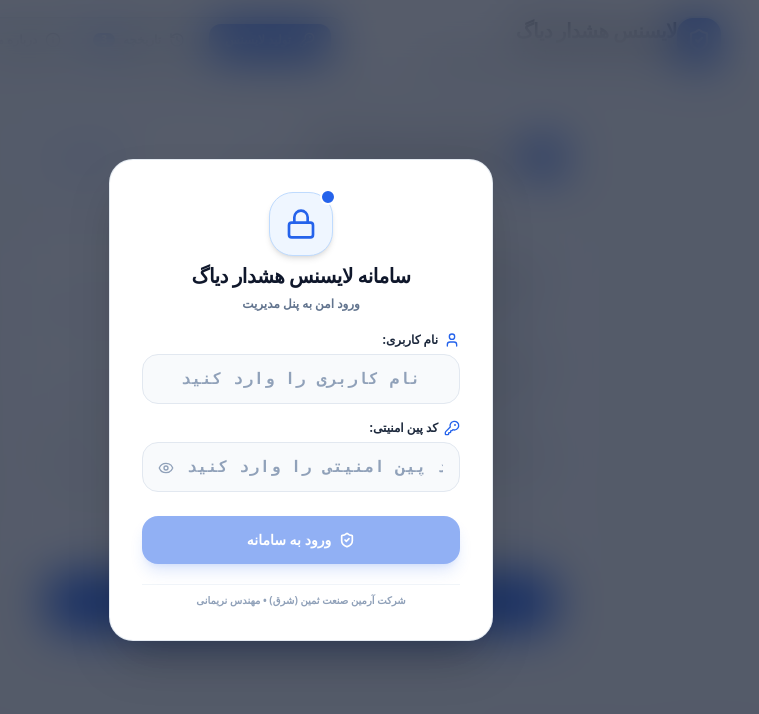
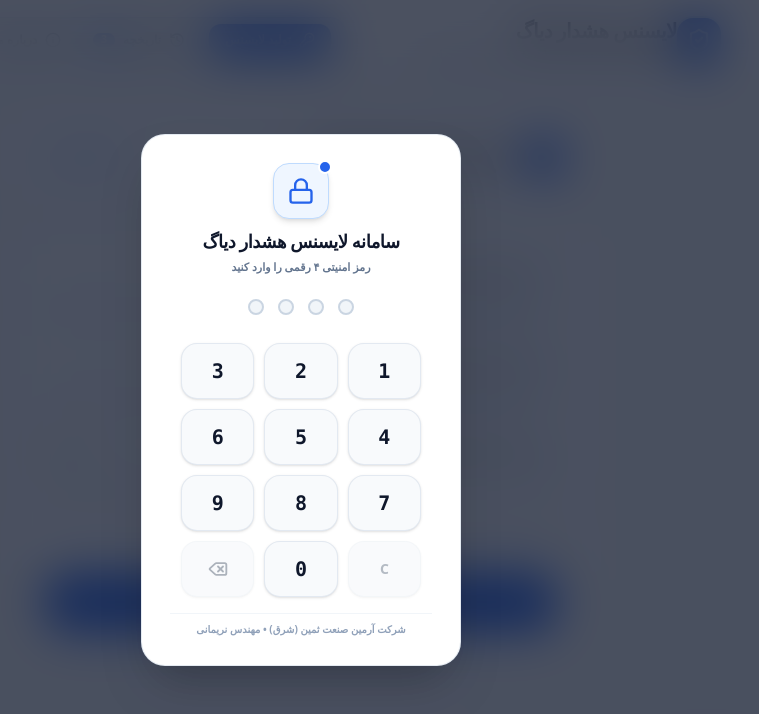
Before and after one commit to RezaNarimani375/Code_Manager, a React (Vite) app: page / in a window 1280 px wide. Shown: the top 714 px of the page, without its empty margins (339-1098 px from the left). Built offline with nearby package versions, Linux system fonts and the light colour scheme.

Commit message:
feat: refactor lock screen to use numeric passcode
Simplify authentication by replacing username/pin fields with a 4-digit passcode input and updating the UI components.

```diff
--- a/src/components/LockScreen.tsx
+++ b/src/components/LockScreen.tsx
@@ -1,13 +1,11 @@
 import React, { useState } from 'react';
 import {
-  KeyRound,
   Lock,
   Unlock,
-  Eye,
-  EyeOff,
   AlertCircle,
   CheckCircle2,
-  User,
+  Delete,
+  RotateCcw,
   ShieldCheck
 } from 'lucide-react';
 
@@ -15,164 +13,169 @@ interface LockScreenProps {
   onUnlock: () => void;
 }
 
-const REQUIRED_USERNAME = "f.nrimany";
-const REQUIRED_PIN_CODE = "09198673298a";
+const REQUIRED_PASSCODE = "1405";
 
 export const LockScreen: React.FC<LockScreenProps> = ({ onUnlock }) => {
-  // Read remembered username from localStorage
-  const [username, setUsername] = useState<string>(() => {
-    return localStorage.getItem('hoshdar_remembered_username') || '';
-  });
-
-  const [pinInput, setPinInput] = useState('');
-  const [showPassword, setShowPassword] = useState(false);
+  const [enteredDigits, setEnteredDigits] = useState<string>('');
   const [errorMsg, setErrorMsg] = useState<string | null>(null);
   const [isUnlockedSuccess, setIsUnlockedSuccess] = useState(false);
+  const [isShaking, setIsShaking] = useState(false);
 
-  // Critical fix for iOS: When keyboard is dismissed, reset window scroll to 0
-  const handleInputBlur = () => {
-    window.scrollTo({ top: 0, left: 0, behavior: 'instant' });
-    document.body.scrollTop = 0;
-    document.documentElement.scrollTop = 0;
+  const handleDigitPress = (digit: string) => {
+    if (isUnlockedSuccess) return;
+    setErrorMsg(null);
+
+    if (enteredDigits.length >= 4) return;
+
+    const nextDigits = enteredDigits + digit;
+    setEnteredDigits(nextDigits);
+
+    // Auto-verify when 4 digits are entered
+    if (nextDigits.length === 4) {
+      verifyCode(nextDigits);
+    }
   };
 
-  const handleSubmit = (e: React.FormEvent) => {
-    e.preventDefault();
+  const handleBackspace = () => {
+    if (isUnlockedSuccess) return;
     setErrorMsg(null);
+    setEnteredDigits((prev) => prev.slice(0, -1));
+  };
 
-    // Dismiss virtual keyboard and force window scroll to 0
-    handleInputBlur();
-    setTimeout(handleInputBlur, 80);
-    setTimeout(handleInputBlur, 250);
+  const handleClearAll = () => {
+    if (isUnlockedSuccess) return;
+    setErrorMsg(null);
+    setEnteredDigits('');
+  };
 
-    const cleanUsername = username.trim().toLowerCase();
-    const cleanPin = pinInput.trim();
-
-    // Secure validation
-    if (cleanUsername !== REQUIRED_USERNAME.toLowerCase() || cleanPin !== REQUIRED_PIN_CODE) {
-      setErrorMsg('نام کاربری یا رمز عبور اشتباه است.');
-      setPinInput('');
-      return;
+  const verifyCode = (code: string) => {
+    if (code === REQUIRED_PASSCODE) {
+      setIsUnlockedSuccess(true);
+      setTimeout(() => {
+        onUnlock();
+      }, 450);
+    } else {
+      // Wrong passcode: shake effect and clear
+      setIsShaking(true);
+      setErrorMsg('رمز وارد شده اشتباه است. لطفاً مجدداً تلاش کنید.');
+      setTimeout(() => {
+        setIsShaking(false);
+        setEnteredDigits('');
+      }, 600);
     }
-
-    // Remember username in localStorage so they never have to enter it again
-    localStorage.setItem('hoshdar_remembered_username', REQUIRED_USERNAME);
-
-    setIsUnlockedSuccess(true);
-    setTimeout(() => {
-      handleInputBlur();
-      onUnlock();
-    }, 450);
   };
 
   return (
-    <div className="fixed inset-0 z-50 bg-slate-900/70 backdrop-blur-xl flex items-center justify-center p-4 overflow-y-auto overscroll-none">
-      <div className="bg-white rounded-3xl max-w-sm w-full p-6 sm:p-8 shadow-2xl border border-slate-200/90 text-center space-y-5 relative my-auto animate-in fade-in zoom-in-95 duration-200">
+    <div className="fixed inset-0 z-50 bg-slate-900/75 backdrop-blur-xl flex items-center justify-center p-4 overflow-y-auto select-none">
+      <div
+        className={`bg-white rounded-3xl max-w-xs w-full p-6 sm:p-7 shadow-2xl border border-slate-200/90 text-center space-y-4 my-auto animate-in fade-in zoom-in-95 duration-200 transition-transform ${
+          isShaking ? 'animate-bounce' : ''
+        }`}
+      >
         {/* Top Header */}
-        <div className="space-y-1.5">
-          <div className="w-16 h-16 rounded-3xl bg-[#eff6ff] text-[#2563eb] border border-[#bfdbfe] mx-auto flex items-center justify-center shadow-md relative">
+        <div className="space-y-1">
+          <div className="w-14 h-14 rounded-2xl bg-[#eff6ff] text-[#2563eb] border border-[#bfdbfe] mx-auto flex items-center justify-center shadow-md relative">
             {isUnlockedSuccess ? (
-              <Unlock className="w-8 h-8 text-[#2563eb] animate-bounce" />
+              <Unlock className="w-7 h-7 text-[#2563eb] animate-bounce" />
             ) : (
-              <Lock className="w-8 h-8 text-[#2563eb]" />
+              <Lock className="w-7 h-7 text-[#2563eb]" />
             )}
 
-            <span className={`absolute -top-1 -right-1 w-4 h-4 rounded-full border-2 border-white ${
+            <span className={`absolute -top-1 -right-1 w-3.5 h-3.5 rounded-full border-2 border-white ${
               isUnlockedSuccess ? 'bg-emerald-500' : 'bg-[#2563eb]'
             }`} />
           </div>
 
-          <h2 className="text-xl font-black text-slate-900 tracking-tight">
+          <h2 className="text-lg font-black text-slate-900 tracking-tight pt-1">
             سامانه لایسنس هشدار دیاگ
           </h2>
-          <p className="text-xs text-slate-500 font-bold">
-            ورود امن به پنل مدیریت
+          <p className="text-[11px] text-slate-500 font-bold">
+            رمز امنیتی ۴ رقمی را وارد کنید
           </p>
         </div>
 
-        {/* Success Alert */}
-        {isUnlockedSuccess && (
-          <div className="p-3 bg-emerald-50 border border-emerald-200 text-emerald-700 rounded-2xl text-xs font-black flex items-center justify-center gap-2 animate-in fade-in">
+        {/* Visual 4-Dot Passcode Display */}
+        <div className="py-2">
+          <div className="flex items-center justify-center gap-3.5">
+            {[0, 1, 2, 3].map((index) => {
+              const isFilled = enteredDigits.length > index;
+              return (
+                <div
+                  key={index}
+                  className={`w-4 h-4 rounded-full border-2 transition-all transform ${
+                    isUnlockedSuccess
+                      ? 'bg-emerald-500 border-emerald-500 scale-110 shadow-sm shadow-emerald-400'
+                      : isFilled
+                      ? 'bg-[#2563eb] border-[#2563eb] scale-110 shadow-sm shadow-blue-400'
+                      : 'bg-slate-100 border-slate-300'
+                  }`}
+                />
+              );
+            })}
+          </div>
+        </div>
+
+        {/* Error / Success Feedback */}
+        {isUnlockedSuccess ? (
+          <div className="p-2.5 bg-emerald-50 border border-emerald-200 text-emerald-700 rounded-xl text-xs font-black flex items-center justify-center gap-1.5 animate-in fade-in">
             <CheckCircle2 className="w-4 h-4 text-emerald-600 stroke-[2.5]" />
-            <span>اطلاعات تایید شد. در حال ورود...</span>
+            <span>رمز تایید شد. در حال ورود...</span>
           </div>
-        )}
+        ) : errorMsg ? (
+          <div className="p-2 bg-red-50 border border-red-200 text-red-600 rounded-xl text-xs font-bold flex items-center justify-center gap-1.5">
+            <AlertCircle className="w-3.5 h-3.5 text-red-500 shrink-0" />
+            <span className="text-[11px] leading-tight">{errorMsg}</span>
+          </div>
+        ) : null}
 
-        {/* Error Alert */}
-        {errorMsg && (
-          <div className="p-3 bg-red-50 border border-red-200 text-red-600 rounded-2xl text-xs font-bold flex items-center gap-2 text-right">
-            <AlertCircle className="w-4 h-4 text-red-500 shrink-0" />
-            <span className="leading-tight">{errorMsg}</span>
-          </div>
-        )}
+        {/* Virtual Calculator Keypad (NO phone keyboard triggers!) */}
+        <div className="grid grid-cols-3 gap-2.5 pt-1 max-w-[240px] mx-auto">
+          {['1', '2', '3', '4', '5', '6', '7', '8', '9'].map((num) => (
+            <button
+              key={num}
+              type="button"
+              onClick={() => handleDigitPress(num)}
+              disabled={isUnlockedSuccess}
+              className="h-14 rounded-2xl bg-slate-50 hover:bg-slate-100 active:bg-blue-100 active:text-[#2563eb] border border-slate-200/90 text-slate-900 font-mono text-xl font-black shadow-sm transition-all transform active:scale-95 flex items-center justify-center cursor-pointer"
+            >
+              {num}
+            </button>
+          ))}
 
-        {/* Login Form */}
-        <form onSubmit={handleSubmit} className="space-y-4 text-right">
-          {/* Username Field */}
-          <div>
-            <label className="block text-xs font-black text-slate-800 mb-1.5 flex items-center gap-1.5">
-              <User className="w-4 h-4 text-[#2563eb]" />
-              <span>نام کاربری:</span>
-            </label>
-            <input
-              type="text"
-              dir="ltr"
-              required
-              value={username}
-              onBlur={handleInputBlur}
-              onChange={(e) => setUsername(e.target.value)}
-              placeholder="نام کاربری را وارد کنید"
-              className="w-full px-4 py-3 bg-slate-50 border border-slate-200 rounded-2xl text-slate-900 font-mono text-base font-bold placeholder-slate-400 focus:outline-none focus:bg-white focus:border-[#2563eb] focus:ring-4 focus:ring-blue-100 transition-all text-center tracking-wider"
-            />
-            {localStorage.getItem('hoshdar_remembered_username') && (
-              <span className="block text-[10px] text-slate-400 font-bold mt-1 text-center">
-                ✓ حساب کاربری ذخیره شده است
-              </span>
-            )}
-          </div>
+          {/* Clear Button (C) */}
+          <button
+            type="button"
+            onClick={handleClearAll}
+            disabled={isUnlockedSuccess || enteredDigits.length === 0}
+            className="h-14 rounded-2xl bg-slate-100 hover:bg-red-50 active:bg-red-100 text-slate-600 hover:text-red-600 border border-slate-200/90 text-sm font-black shadow-sm transition-all transform active:scale-95 flex items-center justify-center cursor-pointer disabled:opacity-40"
+            title="پاک کردن کل"
+          >
+            C
+          </button>
 
-          {/* PIN Code Field */}
-          <div>
-            <label className="block text-xs font-black text-slate-800 mb-1.5 flex items-center gap-1.5">
-              <KeyRound className="w-4 h-4 text-[#2563eb]" />
-              <span>کد پین امنیتی:</span>
-            </label>
-            <div className="relative">
-              <input
-                type={showPassword ? 'text' : 'password'}
-                dir="ltr"
-                required
-                value={pinInput}
-                onBlur={handleInputBlur}
-                onChange={(e) => setPinInput(e.target.value)}
-                placeholder="کد پین امنیتی را وارد کنید"
-                className="w-full pr-4 pl-11 py-3 bg-slate-50 border border-slate-200 rounded-2xl text-slate-900 font-mono text-base font-bold placeholder-slate-400 focus:outline-none focus:bg-white focus:border-[#2563eb] focus:ring-4 focus:ring-blue-100 transition-all text-center tracking-wider"
-              />
-              <button
-                type="button"
-                onClick={() => setShowPassword(!showPassword)}
-                className="absolute left-3 top-3.5 text-slate-400 hover:text-slate-600 p-1"
-                title={showPassword ? 'مخفی کردن' : 'نمایش رمز'}
-              >
-                {showPassword ? <EyeOff className="w-4 h-4" /> : <Eye className="w-4 h-4" />}
-              </button>
-            </div>
-          </div>
+          {/* Digit 0 */}
+          <button
+            type="button"
+            onClick={() => handleDigitPress('0')}
+            disabled={isUnlockedSuccess}
+            className="h-14 rounded-2xl bg-slate-50 hover:bg-slate-100 active:bg-blue-100 active:text-[#2563eb] border border-slate-200/90 text-slate-900 font-mono text-xl font-black shadow-sm transition-all transform active:scale-95 flex items-center justify-center cursor-pointer"
+          >
+            0
+          </button>
 
-          {/* Submit Button */}
-          <div className="pt-2">
-            <button
-              type="submit"
-              disabled={isUnlockedSuccess || !pinInput || !username}
-              style={{ backgroundColor: '#2563eb', color: '#ffffff' }}
-              className="w-full py-3.5 rounded-2xl bg-[#2563eb] hover:bg-[#1d4ed8] disabled:opacity-50 text-white font-black text-sm shadow-lg shadow-blue-600/30 flex items-center justify-center gap-2 transition-all transform active:scale-[0.98] cursor-pointer"
-            >
-              <ShieldCheck className="w-4 h-4 text-white stroke-[2.5]" />
-              <span className="text-white font-black">ورود به سامانه</span>
-            </button>
-          </div>
-        </form>
+          {/* Delete / Backspace Button */}
+          <button
+            type="button"
+            onClick={handleBackspace}
+            disabled={isUnlockedSuccess || enteredDigits.length === 0}
+            className="h-14 rounded-2xl bg-slate-100 hover:bg-slate-200 active:bg-slate-300 text-slate-700 border border-slate-200/90 text-sm font-black shadow-sm transition-all transform active:scale-95 flex items-center justify-center cursor-pointer disabled:opacity-40"
+            title="حذف رقم آخر"
+          >
+            <Delete className="w-5 h-5 text-slate-700 stroke-[2.2]" />
+          </button>
+        </div>
 
+        {/* Footer info */}
         <div className="pt-2 text-[10px] text-slate-400 font-semibold border-t border-slate-100">
           شرکت آرمین صنعت ثمین (شرق) • مهندس نریمانی
         </div>
```
